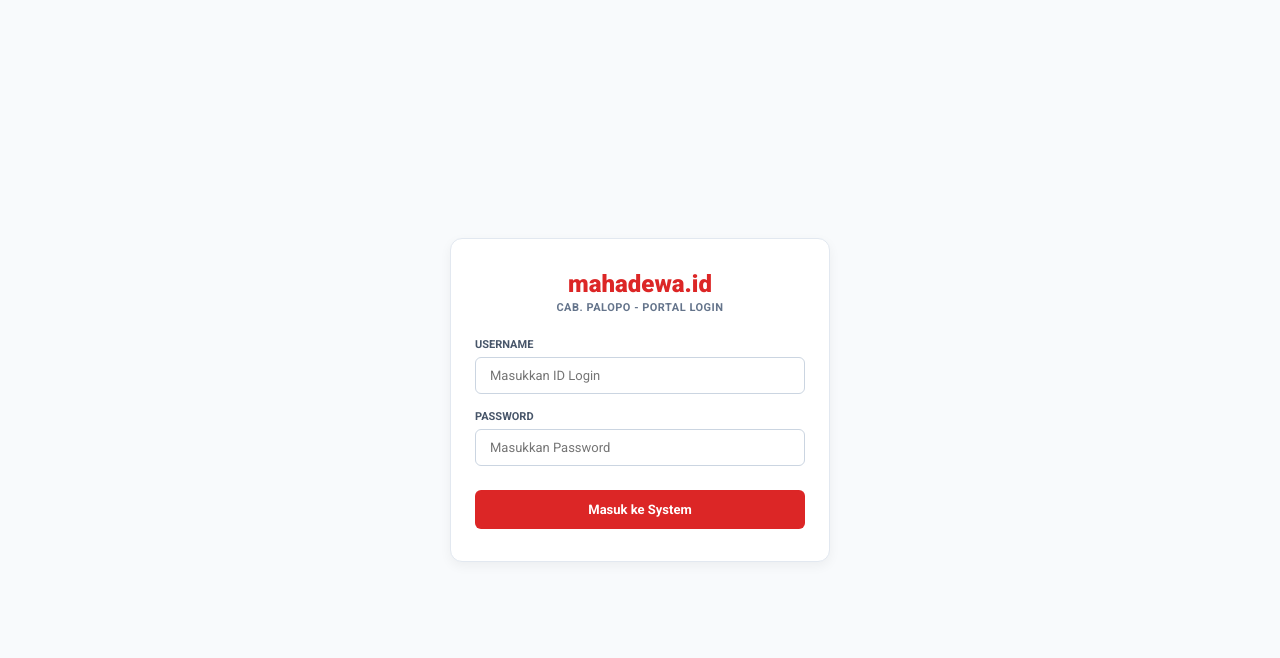
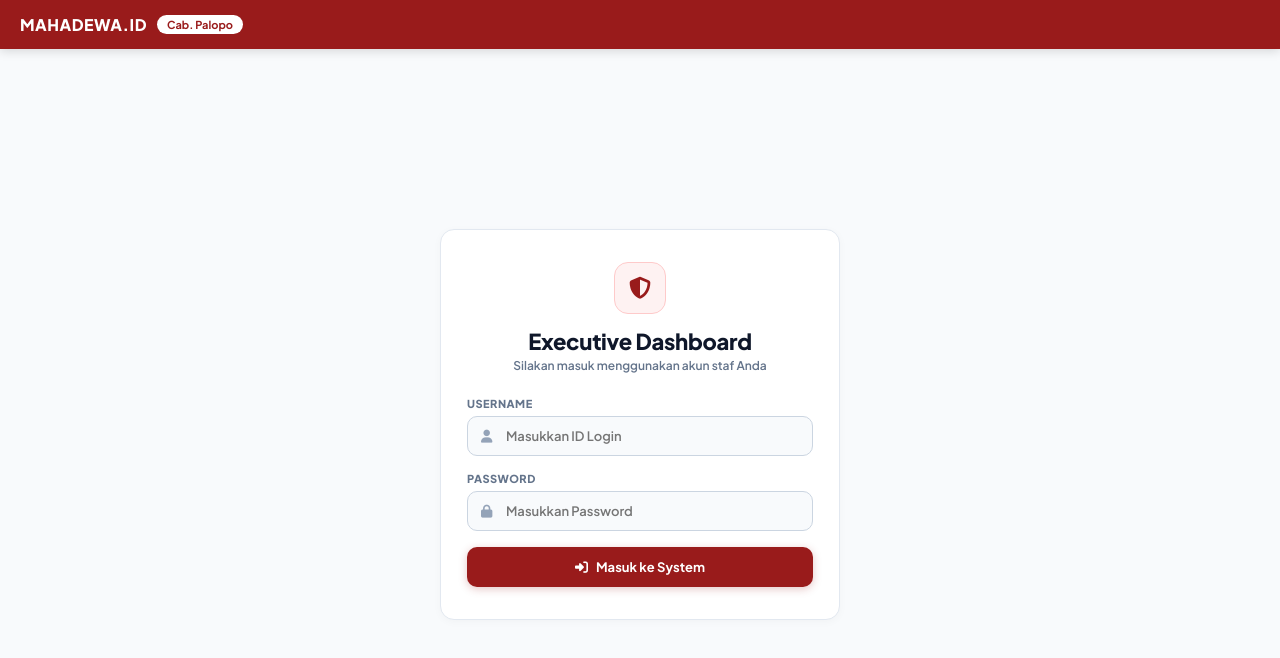
Before and after one commit to arifmaulanaaris-aris/mahadewa, a plain HTML site: page index.html in a window 1280 px wide. Drawn offline with Linux system fonts and the light colour scheme.

Commit message:
Update index.html

```diff
--- a/index.html
+++ b/index.html
@@ -2,18 +2,19 @@
 <html lang="id">
 <head>
   <meta charset="UTF-8">
-  <meta name="viewport" content="width=device-width, initial-scale=1.0">
+  <meta name="viewport" content="width=device-width, initial-scale=1.0, maximum-scale=1.0, user-scalable=no">
   <title>Login - Executive Dashboard mahadewa.id</title>
 
-  <!-- Google Font: Roboto -->
+  <!-- Font Plus Jakarta Sans & FontAwesome (Mengikuti siplah.html) -->
   <link rel="preconnect" href="https://fonts.googleapis.com">
   <link rel="preconnect" href="https://fonts.gstatic.com" crossorigin>
-  <link href="https://fonts.googleapis.com/css2?family=Roboto:wght@400;500;700;900&display=swap" rel="stylesheet">
+  <link href="https://fonts.googleapis.com/css2?family=Plus+Jakarta+Sans:wght@400;500;600;700;800&display=swap" rel="stylesheet">
+  <link rel="stylesheet" href="https://cdnjs.cloudflare.com/ajax/libs/font-awesome/6.4.0/css/all.min.css">
 
   <style>
     * {
       box-sizing: border-box;
-      font-family: 'Roboto', -apple-system, BlinkMacSystemFont, sans-serif;
+      font-family: 'Plus Jakarta Sans', sans-serif;
       margin: 0;
       padding: 0;
     }
@@ -22,35 +23,84 @@
       color: #1e293b;
       min-height: 100vh;
       display: flex;
+      flex-direction: column;
+    }
+
+    /* Top Header Merah (Seragam dengan siplah.html) */
+    .top-header {
+      background: #991b1b;
+      color: white;
+      padding: 14px 20px;
+      display: flex;
+      justify-content: space-between;
+      align-items: center;
+      box-shadow: 0 2px 10px rgba(0,0,0,0.15);
+    }
+    .brand-head {
+      display: flex;
+      align-items: center;
+      gap: 10px;
+    }
+    .brand-name-head {
+      font-size: 16px;
+      font-weight: 800;
+      letter-spacing: 0.5px;
+    }
+    .badge-cab-head {
+      background: #ffffff;
+      color: #991b1b;
+      padding: 3px 10px;
+      border-radius: 20px;
+      font-size: 11px;
+      font-weight: 700;
+    }
+
+    /* Wrapper Tengah untuk Login Card */
+    .login-wrapper {
+      flex: 1;
+      display: flex;
       align-items: center;
       justify-content: center;
-      padding: 16px;
+      padding: 20px 16px;
     }
+
     .login-card {
       background: #ffffff;
       width: 100%;
-      max-width: 380px;
-      padding: 32px 24px;
-      border-radius: 12px;
+      max-width: 400px;
+      padding: 32px 26px;
+      border-radius: 14px;
       border: 1px solid #e2e8f0;
-      box-shadow: 0 4px 12px rgba(0, 0, 0, 0.05);
+      box-shadow: 0 2px 8px rgba(0, 0, 0, 0.03);
       text-align: center;
     }
+    .login-icon-circle {
+      width: 52px;
+      height: 52px;
+      background: #fef2f2;
+      color: #991b1b;
+      border-radius: 14px;
+      display: inline-flex;
+      align-items: center;
+      justify-content: center;
+      font-size: 22px;
+      margin-bottom: 14px;
+      border: 1px solid #fecaca;
+    }
     .brand-title {
-      font-size: 24px;
-      font-weight: 900;
-      color: #dc2626;
-      line-height: 1.1;
+      font-size: 22px;
+      font-weight: 800;
+      color: #0f172a;
+      line-height: 1.2;
+      letter-spacing: -0.3px;
     }
     .brand-sub {
-      font-size: 11px;
-      font-weight: 700;
+      font-size: 12px;
+      font-weight: 600;
       color: #64748b;
       margin-top: 4px;
       margin-bottom: 24px;
       display: block;
-      text-transform: uppercase;
-      letter-spacing: 0.5px;
     }
     .form-group {
       margin-bottom: 16px;
@@ -59,76 +109,121 @@
     .form-label {
       display: block;
       font-size: 11px;
-      font-weight: 700;
-      color: #475569;
+      font-weight: 800;
+      color: #64748b;
       margin-bottom: 6px;
       text-transform: uppercase;
+      letter-spacing: 0.5px;
+    }
+    .input-wrap {
+      position: relative;
+      display: flex;
+      align-items: center;
+    }
+    .input-wrap i {
+      position: absolute;
+      left: 14px;
+      color: #94a3b8;
+      font-size: 13px;
     }
     .form-control {
       width: 100%;
-      padding: 10px 14px;
+      padding: 11px 14px 11px 38px;
       border: 1px solid #cbd5e1;
-      border-radius: 6px;
+      border-radius: 10px;
       font-size: 13px;
+      font-weight: 600;
+      color: #1e293b;
+      background-color: #f8fafc;
       outline: none;
       transition: all 0.2s;
     }
     .form-control:focus {
-      border-color: #dc2626;
-      box-shadow: 0 0 0 2px rgba(220, 38, 38, 0.1);
+      background-color: #ffffff;
+      border-color: #991b1b;
+      box-shadow: 0 0 0 3px rgba(153, 27, 27, 0.12);
     }
     .btn-login {
-      background: #dc2626;
+      background: #991b1b;
       color: white;
       border: none;
-      padding: 12px;
+      padding: 12px 16px;
       font-size: 13px;
       font-weight: 700;
-      border-radius: 6px;
+      border-radius: 10px;
       cursor: pointer;
       width: 100%;
       margin-top: 8px;
-      transition: background 0.2s;
+      display: flex;
+      align-items: center;
+      justify-content: center;
+      gap: 8px;
+      box-shadow: 0 2px 8px rgba(153, 27, 27, 0.25);
+      transition: all 0.2s;
     }
     .btn-login:hover {
-      background: #b91c1c;
+      background: #7f1d1d;
     }
     .btn-login:disabled {
       background: #94a3b8;
+      box-shadow: none;
       cursor: not-allowed;
     }
     .error-msg {
       background: #fef2f2;
       color: #991b1b;
       border: 1px solid #fecaca;
-      padding: 8px 12px;
-      border-radius: 6px;
+      padding: 10px 12px;
+      border-radius: 10px;
       font-size: 12px;
       font-weight: 700;
       margin-bottom: 16px;
       display: none;
+      text-align: left;
     }
   </style>
 </head>
 <body>
 
+  <!-- Top Header Merah -->
+  <div class="top-header">
+    <div class="brand-head">
+      <span class="brand-name-head">MAHADEWA.ID</span>
+      <span class="badge-cab-head">Cab. Palopo</span>
+    </div>
+  </div>
+
+  <!-- Login Form Container -->
+  <div class="login-wrapper">
     <div class="login-card">
-    <span class="brand-title">mahadewa.id</span>
-    <span class="brand-sub">Cab. Palopo - Portal Login</span>
+      <div class="login-icon-circle">
+        <i class="fa-solid fa-shield-halved"></i>
+      </div>
+      <h1 class="brand-title">Executive Dashboard</h1>
+      <span class="brand-sub">Silakan masuk menggunakan akun staf Anda</span>
 
       <div id="errorAlert" class="error-msg"></div>
 
       <form onsubmit="handleLogin(event)">
         <div class="form-group">
           <label class="form-label">Username</label>
+          <div class="input-wrap">
+            <i class="fa-solid fa-user"></i>
             <input type="text" id="inputUsername" class="form-control" placeholder="Masukkan ID Login" required autocomplete="username">
+          </div>
         </div>
         <div class="form-group">
           <label class="form-label">Password</label>
+          <div class="input-wrap">
+            <i class="fa-solid fa-lock"></i>
             <input type="password" id="inputPassword" class="form-control" placeholder="Masukkan Password" required autocomplete="current-password">
           </div>
-      <button type="submit" id="btnLogin" class="btn-login">Masuk ke System</button>
+        </div>
+        <button type="submit" id="btnLogin" class="btn-login">
+          <i class="fa-solid fa-right-to-bracket"></i> Masuk ke System
+        </button>
       </form>
+    </div>
   </div>
 
   <script src="auth.js"></script>
@@ -173,7 +268,7 @@
 
     function showError(msg) {
       const errBox = document.getElementById("errorAlert");
-      errBox.innerText = msg;
+      errBox.innerHTML = `<i class="fa-solid fa-circle-exclamation"></i> ${msg}`;
       errBox.style.display = "block";
     }
 
@@ -195,7 +290,7 @@
         return;
       }
 
-      btn.innerText = "Memverifikasi...";
+      btn.innerHTML = `<i class="fa-solid fa-spinner fa-spin"></i> Memverifikasi...`;
       btn.disabled = true;
 
       // Panggil API Backend Apps Script dengan JSONP callback
@@ -204,7 +299,7 @@
         delete window[callbackName];
         if (script.parentNode) script.parentNode.removeChild(script);
 
-        btn.innerText = "Masuk ke System";
+        btn.innerHTML = `<i class="fa-solid fa-right-to-bracket"></i> Masuk ke System`;
         btn.disabled = false;
 
         if (res && res.success) {
@@ -220,7 +315,7 @@
       script.src = `${SCRIPT_URL}?action=login&username=${encodeURIComponent(u)}&password=${encodeURIComponent(p)}&callback=${callbackName}&ts=${new Date().getTime()}`;
       script.onerror = function() {
         delete window[callbackName];
-        btn.innerText = "Masuk ke System";
+        btn.innerHTML = `<i class="fa-solid fa-right-to-bracket"></i> Masuk ke System`;
         btn.disabled = false;
         showError("Terjadi kesalahan koneksi ke server Apps Script.");
       };
```
Lines whose indentation alone changed are shown as unchanged.
